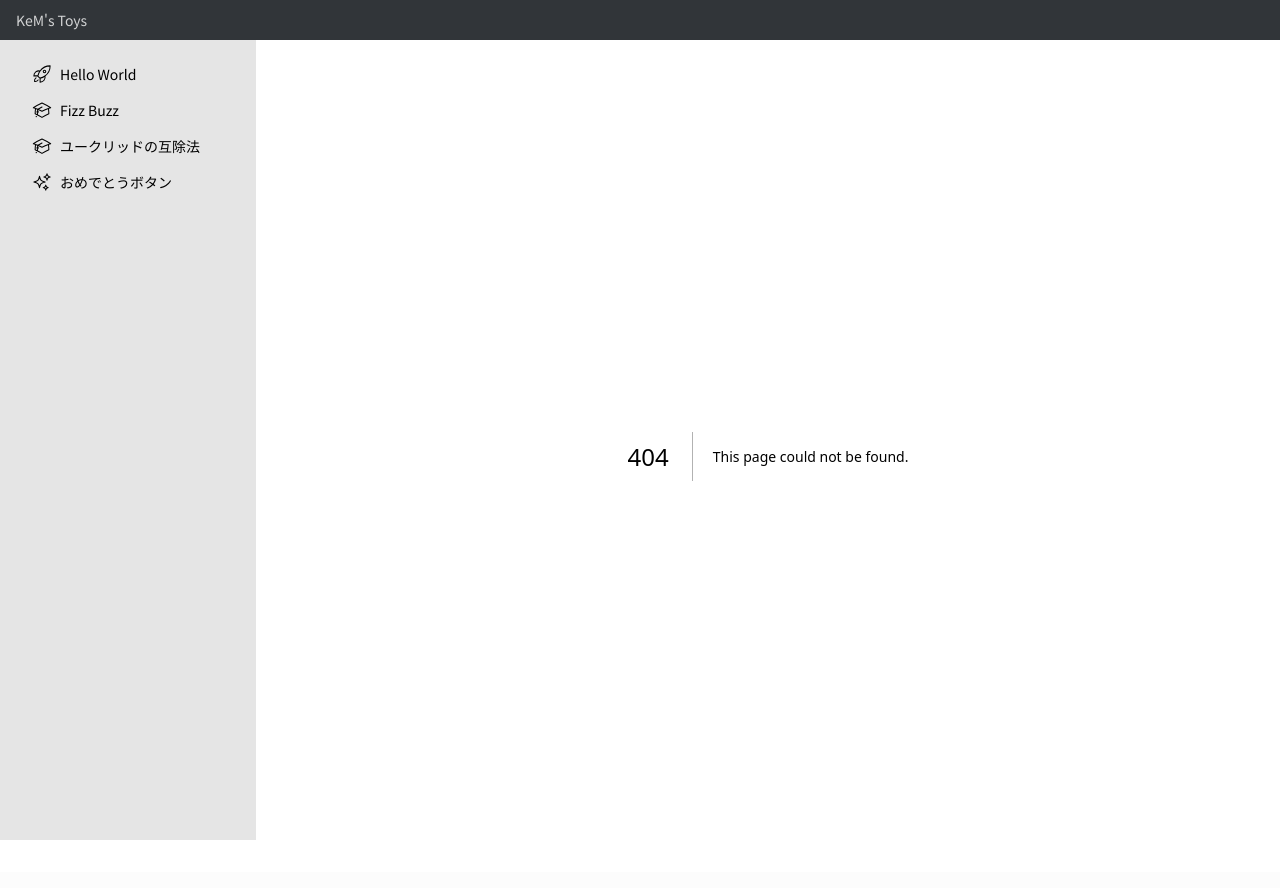
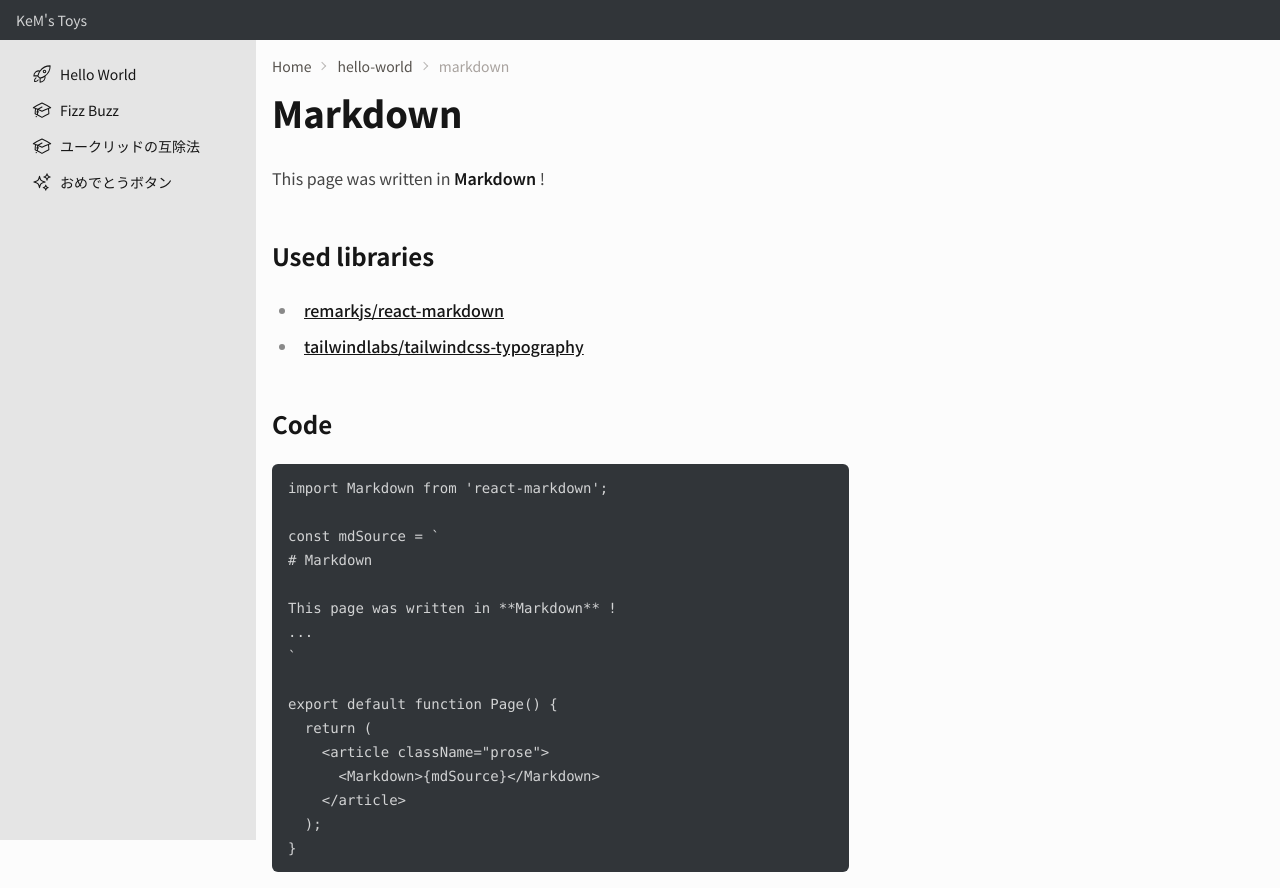
Before and after one commit to kem198/kems-toys, a Next.js app: page /hello-world/markdown in a window 1280 px wide. Before the commit this address had no page. Built offline with nearby package versions, Linux system fonts and the light colour scheme.

Commit message:
install and test react-markdown

```diff
--- a/package.json
+++ b/package.json
@@ -17,7 +17,8 @@
     "js-confetti": "^0.12.0",
     "next": "14.2.3",
     "react": "^18",
-    "react-dom": "^18"
+    "react-dom": "^18",
+    "react-markdown": "^9.0.1"
   },
   "devDependencies": {
     "@tailwindcss/typography": "^0.5.13",
--- /dev/null
+++ b/src/app/(toys)/hello-world/markdown/page.tsx
@@ -0,0 +1,41 @@
+import Markdown from 'react-markdown';
+
+const mdSource = `
+# Markdown
+
+This page was written in **Markdown** !
+
+## Used libraries
+
+- [remarkjs/react-markdown](https://github.com/remarkjs/react-markdown?tab=readme-ov-file)
+- [tailwindlabs/tailwindcss-typography](https://github.com/tailwindlabs/tailwindcss-typography)
+
+## Code
+
+\`\`\`ts
+import Markdown from 'react-markdown';
+
+const mdSource = \`
+# Markdown
+
+This page was written in **Markdown** !
+...
+\`
+
+export default function Page() {
+  return (
+    <article className="prose">
+      <Markdown>{mdSource}</Markdown>
+    </article>
+  );
+}
+\`\`\`
+`;
+
+export default function Page() {
+  return (
+    <article className="prose">
+      <Markdown>{mdSource}</Markdown>
+    </article>
+  );
+}
--- a/src/app/(toys)/hello-world/page.tsx
+++ b/src/app/(toys)/hello-world/page.tsx
@@ -9,6 +9,9 @@ export default function HelloWorld() {
         <li>
           <Link href="/hello-world/sub-page/">Sub page</Link>
         </li>
+        <li>
+          <Link href="/hello-world/markdown/">Markdown</Link>
+        </li>
       </ul>
     </article>
   );
```
Also changed, not shown: 1 other file (tests, documents, lock files or other folders).
